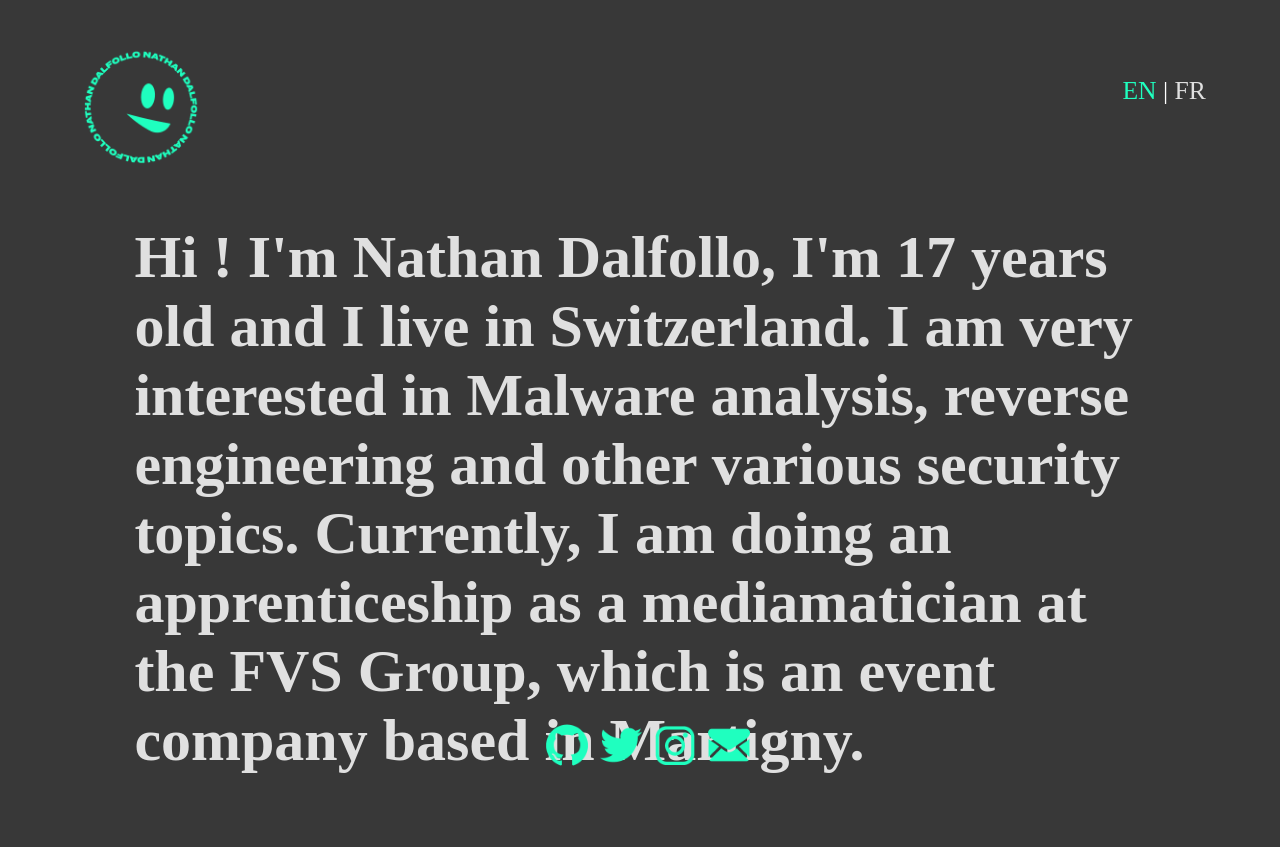
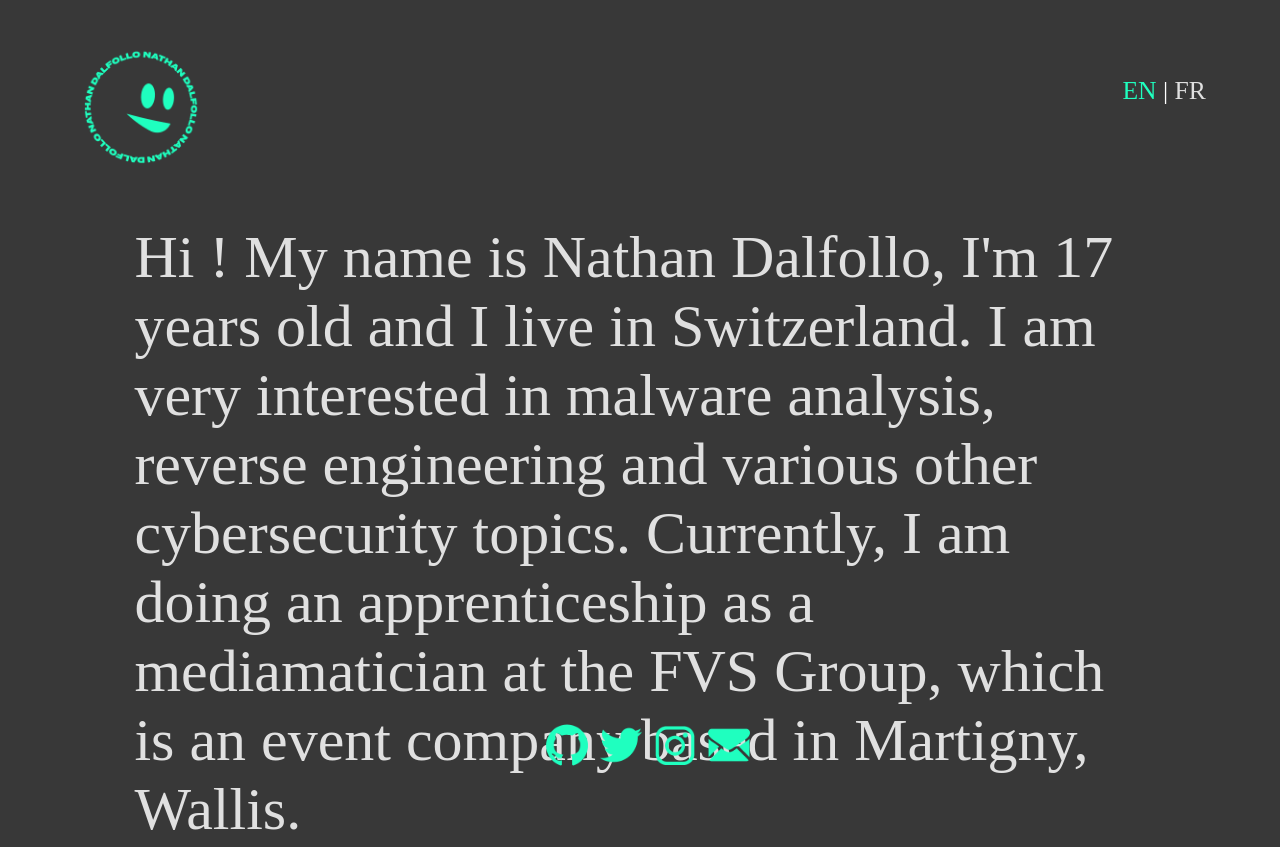
Before and after one commit to Natzzzz/SitePerso, a plain HTML site: page html/about.html in a window 1280 px wide. Shown: the top 847 px of the page. Drawn offline with Linux system fonts and the light colour scheme; a web font is replaced by a local one.

Commit message:
finished portfolio layout and about page

```diff
--- a/html/about.html
+++ b/html/about.html
@@ -26,9 +26,10 @@
         </tr>
     </table>
     <!-- fin de top bar / debut corps de texte -->
-    <p>Hi ! I'm Nathan Dalfollo, I'm <span id="age"></span> years old and I live in Switzerland. I am very interested in Malware analysis,
-        reverse engineering and other various security topics. Currently, I am doing an apprenticeship as a mediamatician at the <a href="http://fvsgroup.ch">FVS Group</a>,
-        which is an event company based in Martigny. </p>
+    <p>Hi ! My name is Nathan Dalfollo, I'm <span id="age"></span> years old and I live in Switzerland. I am very interested in malware analysis,
+        reverse engineering and various other cybersecurity topics. Currently, I am doing an apprenticeship as a mediamatician at the <a href="http://fvsgroup.ch">FVS Group</a>,
+        which is an event company based in Martigny, Wallis. </p>
+    <p>I would love to work in any field of cybersecurity later, especially in something related to research or incident response.</p>
 </body>
 <footer>
     <div id="social">
--- a/style/stylegeneric.css
+++ b/style/stylegeneric.css
@@ -4,7 +4,6 @@ body {
 
 p {
     font-family: proxima-nova;
-    font-weight: bold;
     font-size: 60px;
     color: #e0e0e0
 }
```
Also changed, not shown: icons/favicon.png, 1 other file.
